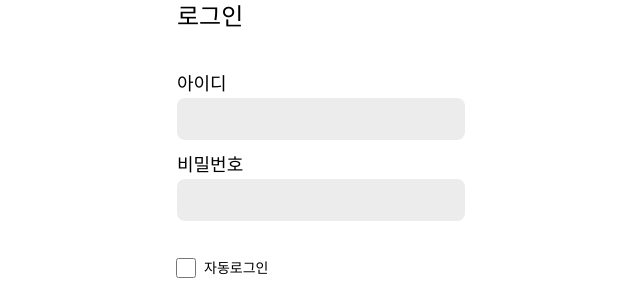
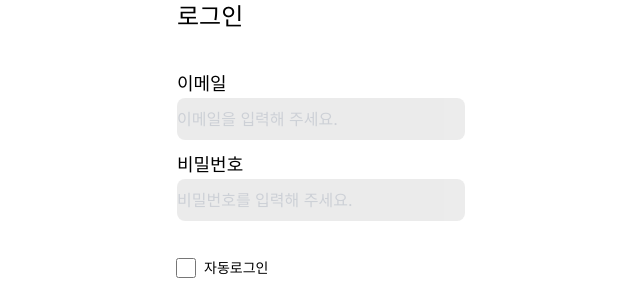
Before and after one commit to 6chenodongja/6che, a Next.js app: page /auth/login in a window 1280 px wide. Shown: the part 137-418 px from the top of the page, without its empty margins (319-959 px from the left). Built offline with nearby package versions, Linux system fonts and the light colour scheme.

Commit message:
fix: 로그인 구현 중

```diff
--- a/src/app/(providers)/(root)/auth/login/page.tsx
+++ b/src/app/(providers)/(root)/auth/login/page.tsx
@@ -1,32 +1,48 @@
+'use client';
+
 import Link from 'next/link';
-import React, { useState } from 'react';
+import React, { useRef, useState } from 'react';
 
 function LoginPage() {
-  // const [name, setName] = useState("");
+  const emailRef = useRef<HTMLInputElement>(null);
+  const passwordRef = useRef<HTMLInputElement>(null);
+
+  const onSubmit = (e: React.FormEvent<HTMLFormElement>) => {
+    e.preventDefault();
+    if (emailRef.current && passwordRef.current) {
+      console.log(emailRef.current.value, passwordRef.current.value);
+    }
+  };
   return (
-    <main className="w-80 h-[1486px] relative overflow-hidden bg-white m-auto">
-      <div>
+    <form
+      onSubmit={onSubmit}
+      className="w-80 h-[1486px] relative overflow-hidden bg-white m-auto"
+    >
       <h1 className="absolute left-4 top-[138px] text-2xl font-medium text-center text-black">
         로그인
       </h1>
-        <form className="flex flex-col justify-start items-start w-72 absolute left-4 top-[207px] pb-3">
+      <div className="flex flex-col justify-start items-start w-72 absolute left-4 top-[207px] pb-3">
         <label className="self-stretch flex-grow-0 flex-shrink-0 w-72 text-lg text-left text-black">
-            아이디
+          이메일
         </label>
         <input
           type="email"
+          placeholder="이메일을 입력해 주세요."
+          ref={emailRef}
           className="self-stretch flex-grow-0 flex-shrink-0 h-[42px] opacity-50 rounded-lg bg-[#d9d9d9]"
         />
-        </form>
-        <form className="flex flex-col justify-start items-start w-72 absolute left-4 top-72 pb-2.5">
+      </div>
+      <div className="flex flex-col justify-start items-start w-72 absolute left-4 top-72 pb-2.5">
         <label className="self-stretch flex-grow-0 flex-shrink-0 w-72 text-lg text-left text-black">
           비밀번호
         </label>
         <input
           type="password"
+          ref={passwordRef}
+          placeholder="비밀번호를 입력해 주세요."
           className="self-stretch flex-grow-0 flex-shrink-0 h-[42px] opacity-50 rounded-lg bg-[#d9d9d9]"
         />
-        </form>
+      </div>
       <div className="w-72 h-[46px] absolute left-[15px] top-[425px] rounded-lg bg-[#d9d9d9] text-center">
         <button className="text-lg font-medium text-black">로그인</button>
       </div>
@@ -64,8 +80,7 @@ function LoginPage() {
       <p className="absolute left-[130px] top-[569px] text-sm text-left text-black">
         소셜 로그인
       </p>
-      </div>
-    </main>
+    </form>
   );
 }
 
--- /dev/null
+++ b/src/app/(providers)/(root)/auth/signUpDone/page.tsx
@@ -0,0 +1,7 @@
+import React from 'react';
+
+function SingUpDone() {
+  return <div>회원가입 완료 및 프로필 아이콘 선택 가능한 페이지</div>;
+}
+
+export default SingUpDone;
```
Lines whose indentation alone changed are shown as unchanged.
